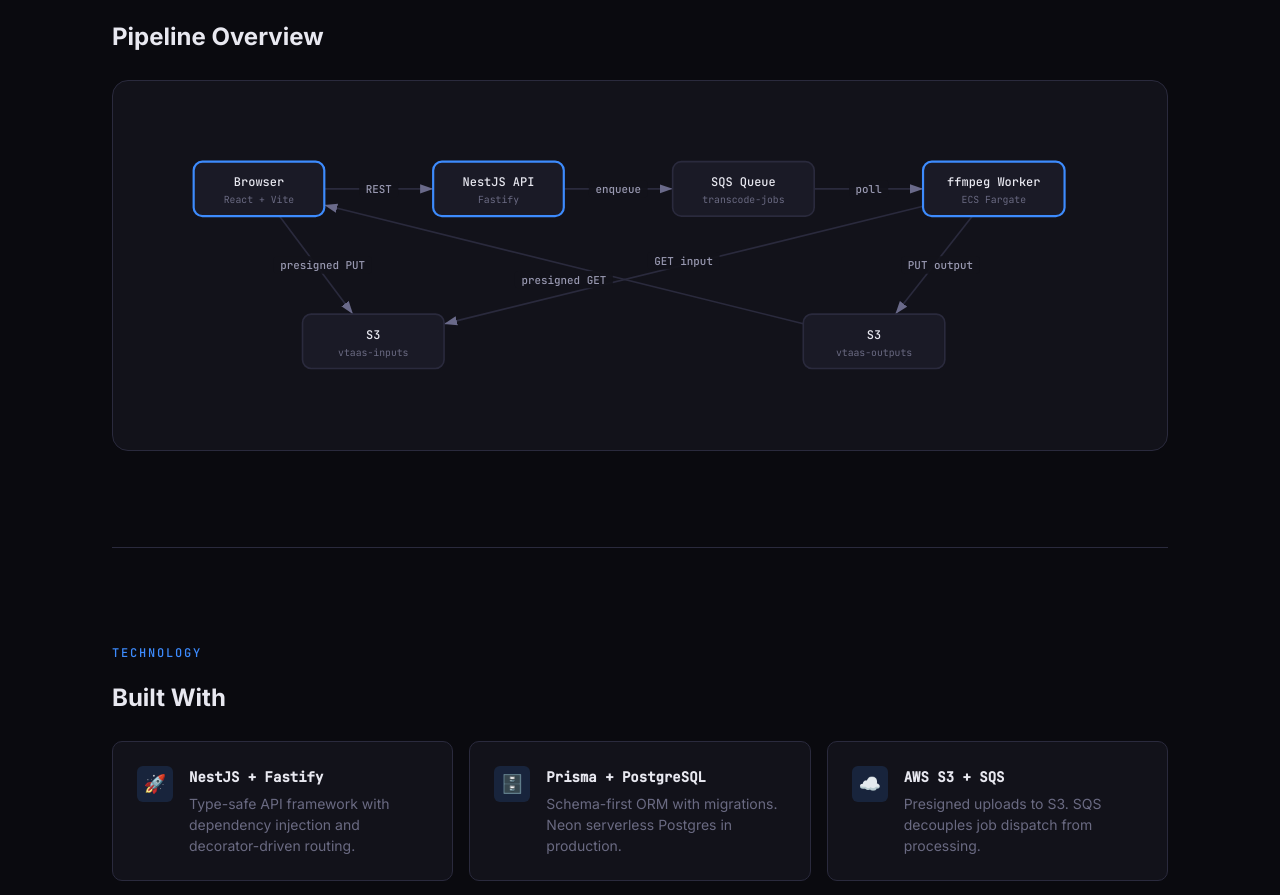
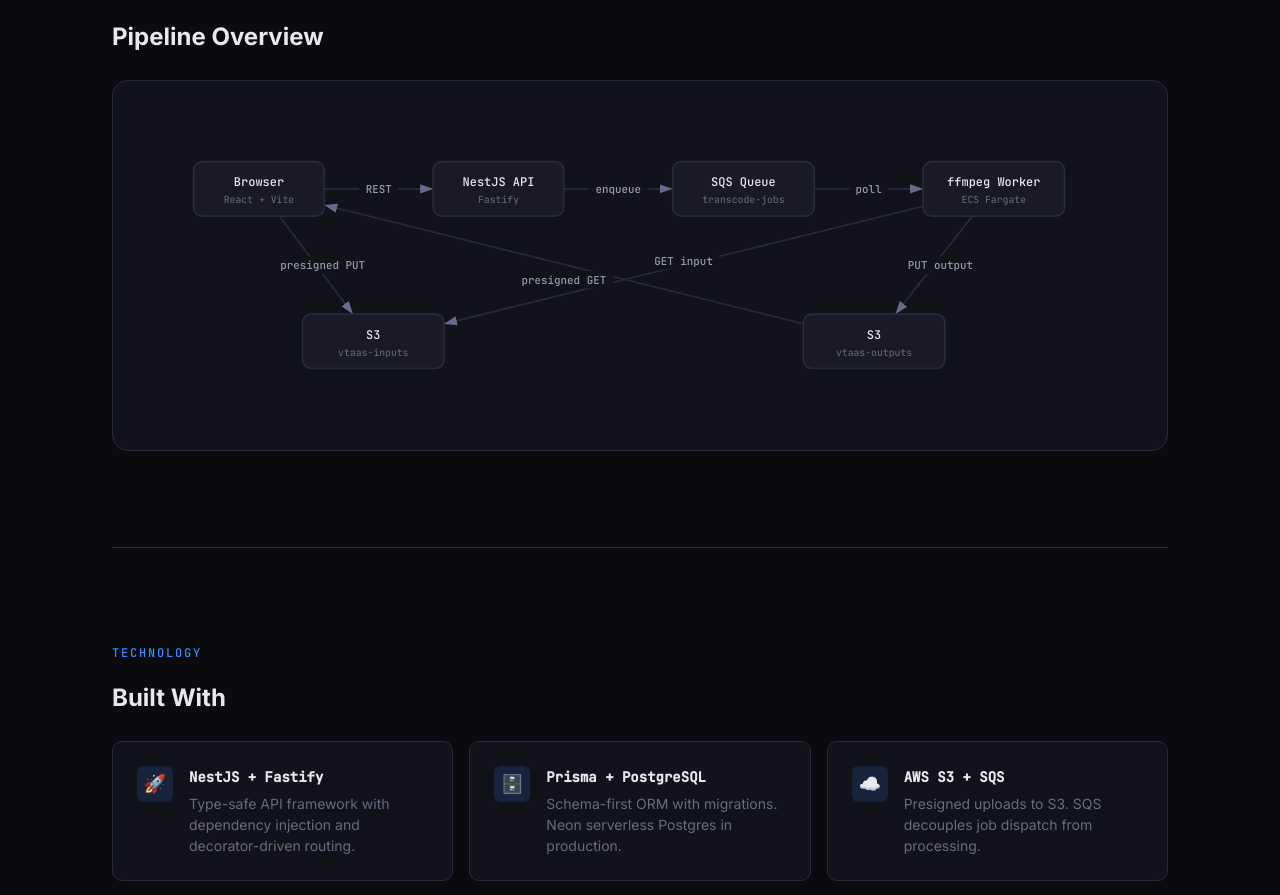
Before and after one commit to abhinavyedla02/VTaaS, a React (Vite) app in the folder web/: page / in a window 1280 px wide. Shown: the part 1780-2675 px from the top of the page. Built offline with nearby package versions, Linux system fonts and the light colour scheme.

Commit message:
feat(web,worker): issue-10 interactive pipeline diagram + fix stale test

```diff
--- a/web/src/App.tsx
+++ b/web/src/App.tsx
@@ -1,18 +1,31 @@
+import { useState } from 'react';
 import Hero from './components/Hero';
 import WhyThisExists from './components/WhyThisExists';
 import DemoWidget from './components/DemoWidget';
 import SystemDiagram from './components/SystemDiagram';
 import AboutStack from './components/AboutStack';
 import WhatsNext from './components/WhatsNext';
+import type { DemoStatus, JobResponse } from './components/DemoWidget';
 
 export default function App() {
+  const [status, setStatus] = useState<DemoStatus>('idle');
+  const [jobResponse, setJobResponse] = useState<JobResponse | null>(null);
+
   return (
     <div className="app">
       <main className="app-main">
         <Hero />
         <WhyThisExists />
-        <DemoWidget />
-        <SystemDiagram />
+        <DemoWidget
+          status={status}
+          setStatus={setStatus}
+          jobResponse={jobResponse}
+          setJobResponse={setJobResponse}
+        />
+        <SystemDiagram
+          status={status}
+          jobStatus={jobResponse?.status}
+        />
         <AboutStack />
         <WhatsNext />
       </main>
--- a/web/src/components/DemoWidget.tsx
+++ b/web/src/components/DemoWidget.tsx
@@ -1,7 +1,7 @@
 import { useState, useCallback, useEffect, useRef } from 'react';
 import './DemoWidget.css';
 
-type DemoStatus =
+export type DemoStatus =
   | 'idle'
   | 'requesting'
   | 'uploading'
@@ -11,7 +11,7 @@
   | 'failed'
   | 'error';
 
-interface JobResponse {
+export interface JobResponse {
   id: string;
   status: 'PENDING' | 'PROCESSING' | 'SUCCEEDED' | 'FAILED';
   inputKey: string;
@@ -59,13 +59,18 @@
   return null;
 }
 
-export default function DemoWidget() {
+interface DemoWidgetProps {
+  status: DemoStatus;
+  setStatus: React.Dispatch<React.SetStateAction<DemoStatus>>;
+  jobResponse: JobResponse | null;
+  setJobResponse: React.Dispatch<React.SetStateAction<JobResponse | null>>;
+}
+
+export default function DemoWidget({ status, setStatus, jobResponse, setJobResponse }: DemoWidgetProps) {
   const [submitterName, setSubmitterName] = useState('');
   const [resolution, setResolution] = useState('720p');
   const [file, setFile] = useState<File | null>(null);
-  const [status, setStatus] = useState<DemoStatus>('idle');
   const [message, setMessage] = useState('');
-  const [jobResponse, setJobResponse] = useState<JobResponse | null>(null);
   const [dragging, setDragging] = useState(false);
   const pollRef = useRef<number | null>(null);
 
@@ -137,7 +142,7 @@
     setStatus('idle');
     setMessage('');
     setJobResponse(null);
-  }, [stopPolling]);
+  }, [stopPolling, setStatus, setJobResponse]);
 
   const selectFile = useCallback((f: File) => {
     const error = validateFile(f);
--- a/web/src/components/SystemDiagram.css
+++ b/web/src/components/SystemDiagram.css
@@ -28,9 +28,32 @@
   transition: all var(--transition-fast);
 }
 
+/* Active node highlight — accent glow + subtle fill + pulse */
 .diagram-node-rect.highlight {
   stroke: var(--color-accent);
   stroke-width: 2;
+  fill: rgba(61, 139, 253, 0.1);
+  filter: drop-shadow(0 0 8px var(--color-accent));
+  animation: pulse-glow 2s ease-in-out infinite alternate;
+}
+
+@keyframes pulse-glow {
+  0%   { filter: drop-shadow(0 0 6px var(--color-accent)); }
+  100% { filter: drop-shadow(0 0 14px var(--color-accent)); }
+}
+
+/* Error node highlight — red glow + pulse */
+.diagram-node-rect.highlight-error {
+  stroke: var(--color-error);
+  stroke-width: 2;
+  fill: rgba(248, 113, 113, 0.1);
+  filter: drop-shadow(0 0 8px var(--color-error));
+  animation: pulse-glow-error 2s ease-in-out infinite alternate;
+}
+
+@keyframes pulse-glow-error {
+  0%   { filter: drop-shadow(0 0 6px var(--color-error)); }
+  100% { filter: drop-shadow(0 0 14px var(--color-error)); }
 }
 
 .diagram-node-label {
@@ -50,11 +73,25 @@
   dominant-baseline: central;
 }
 
+/* Edge styles */
 .diagram-arrow {
   stroke: var(--color-border);
   stroke-width: 1.5;
   fill: none;
   marker-end: url(#arrowhead);
+  transition: all 300ms ease;
+}
+
+/* Active edge — accent color with marching ants */
+.diagram-arrow.edge-active {
+  stroke: var(--color-accent);
+  stroke-width: 2;
+  stroke-dasharray: 8 4;
+  animation: march 0.6s linear infinite;
+}
+
+@keyframes march {
+  to { stroke-dashoffset: -12; }
 }
 
 .diagram-arrow-label {
--- a/web/src/components/SystemDiagram.tsx
+++ b/web/src/components/SystemDiagram.tsx
@@ -1,4 +1,5 @@
 import './SystemDiagram.css';
+import type { DemoStatus } from './DemoWidget';
 
 /*
  * Two-row pipeline layout:
@@ -18,7 +19,6 @@
   y: number;
   width: number;
   height: number;
-  highlight?: boolean;
 }
 
 interface PipelineEdge {
@@ -33,10 +33,10 @@
 // Row 1: y=30, Row 2: y=170.  ~190px horizontal gap between nodes.
 const NODES: PipelineNode[] = [
   // Row 1 — processing pipeline (left to right)
-  { id: 'browser', label: 'Browser',       sublabel: 'React + Vite',   x: 30,  y: 30,  width: 120, height: 50, highlight: true },
-  { id: 'api',     label: 'NestJS API',    sublabel: 'Fastify',        x: 250, y: 30,  width: 120, height: 50, highlight: true },
+  { id: 'browser', label: 'Browser',       sublabel: 'React + Vite',   x: 30,  y: 30,  width: 120, height: 50 },
+  { id: 'api',     label: 'NestJS API',    sublabel: 'Fastify',        x: 250, y: 30,  width: 120, height: 50 },
   { id: 'sqs',     label: 'SQS Queue',     sublabel: 'transcode-jobs', x: 470, y: 30,  width: 130, height: 50 },
-  { id: 'worker',  label: 'ffmpeg Worker',  sublabel: 'ECS Fargate',    x: 700, y: 30,  width: 130, height: 50, highlight: true },
+  { id: 'worker',  label: 'ffmpeg Worker',  sublabel: 'ECS Fargate',    x: 700, y: 30,  width: 130, height: 50 },
 
   // Row 2 — storage (positioned below Browser and Worker)
   { id: 's3-in',   label: 'S3',            sublabel: 'vtaas-inputs',   x: 130, y: 170, width: 130, height: 50 },
@@ -59,6 +59,32 @@
   // Bottom return: S3 outputs → Browser (presigned GET)
   { from: 's3-out',  to: 'browser', label: 'presigned GET', labelDy: 14 },
 ];
+
+function getActiveNodes(status: DemoStatus, jobStatus?: string): Set<string> {
+  switch (status) {
+    case 'idle':
+      return new Set();
+    case 'requesting':
+    case 'creating-job':
+      return new Set(['browser', 'api']);
+    case 'uploading':
+      return new Set(['browser', 'api', 's3-in']);
+    case 'polling':
+      if (jobStatus === 'PROCESSING') {
+        return new Set(['sqs', 'worker']);
+      }
+      // PENDING (or initial poll before first response)
+      return new Set(['browser', 'api', 's3-in', 'sqs']);
+    case 'succeeded':
+      return new Set(['worker', 's3-out', 'browser']);
+    case 'failed':
+      return new Set(['worker']);
+    case 'error':
+      return new Set();
+    default:
+      return new Set();
+  }
+}
 
 function getNodeCenter(node: PipelineNode): { cx: number; cy: number } {
   return { cx: node.x + node.width / 2, cy: node.y + node.height / 2 };
@@ -92,8 +118,15 @@
   return { x: cx + ex, y: cy + ey };
 }
 
-export default function SystemDiagram() {
+interface SystemDiagramProps {
+  status: DemoStatus;
+  jobStatus?: string;
+}
+
+export default function SystemDiagram({ status, jobStatus }: SystemDiagramProps) {
   const nodeMap = new Map(NODES.map((n) => [n.id, n]));
+  const activeNodes = getActiveNodes(status, jobStatus);
+  const isFailed = status === 'failed';
 
   return (
     <section className="diagram section" id="diagram">
@@ -120,6 +153,17 @@
             >
               <polygon points="0 0, 10 3.5, 0 7" fill="#6a6a8a" />
             </marker>
+            <marker
+              id="arrowhead-active"
+              viewBox="0 0 10 7"
+              refX="10"
+              refY="3.5"
+              markerWidth="8"
+              markerHeight="6"
+              orient="auto-start-reverse"
+            >
+              <polygon points="0 0, 10 3.5, 0 7" fill="var(--color-accent)" />
+            </marker>
           </defs>
 
           {/* Edges (rendered first so nodes draw on top) */}
@@ -139,14 +183,19 @@
             const labelWidth = edge.label.length * 6 + 12;
             const labelHeight = 16;
 
+            const edgeActive = activeNodes.has(edge.from) && activeNodes.has(edge.to) && !isFailed;
+            const lineLength = Math.hypot(end.x - start.x, end.y - start.y);
+
             return (
               <g key={`${edge.from}-${edge.to}`}>
                 <line
-                  className="diagram-arrow"
+                  className={`diagram-arrow${edgeActive ? ' edge-active' : ''}`}
                   x1={start.x}
                   y1={start.y}
                   x2={end.x}
                   y2={end.y}
+                  markerEnd={edgeActive ? 'url(#arrowhead-active)' : 'url(#arrowhead)'}
+                  style={edgeActive ? { '--line-length': lineLength } as React.CSSProperties : undefined}
                 />
                 <rect
                   x={midX - labelWidth / 2}
@@ -168,10 +217,20 @@
           {/* Nodes */}
           {NODES.map((node) => {
             const { cx, cy } = getNodeCenter(node);
+            const isActive = activeNodes.has(node.id);
+            const isError = isFailed && node.id === 'worker';
+
+            let rectClass = 'diagram-node-rect';
+            if (isError) {
+              rectClass += ' highlight-error';
+            } else if (isActive) {
+              rectClass += ' highlight';
+            }
+
             return (
               <g key={node.id}>
                 <rect
-                  className={`diagram-node-rect${node.highlight ? ' highlight' : ''}`}
+                  className={rectClass}
                   x={node.x}
                   y={node.y}
                   width={node.width}
```
Also changed, not shown: 1 other file (tests, documents, lock files or other folders).
